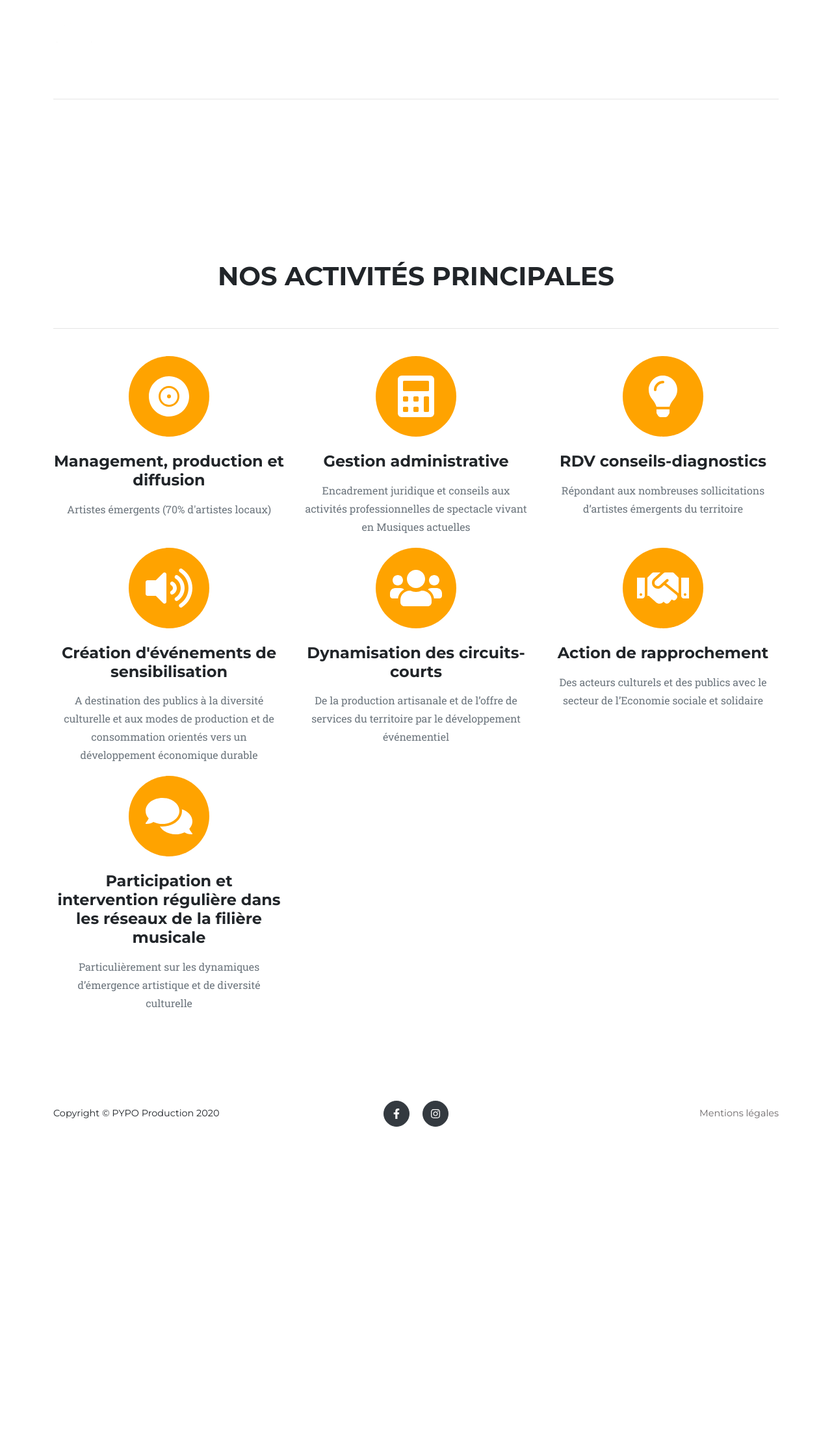
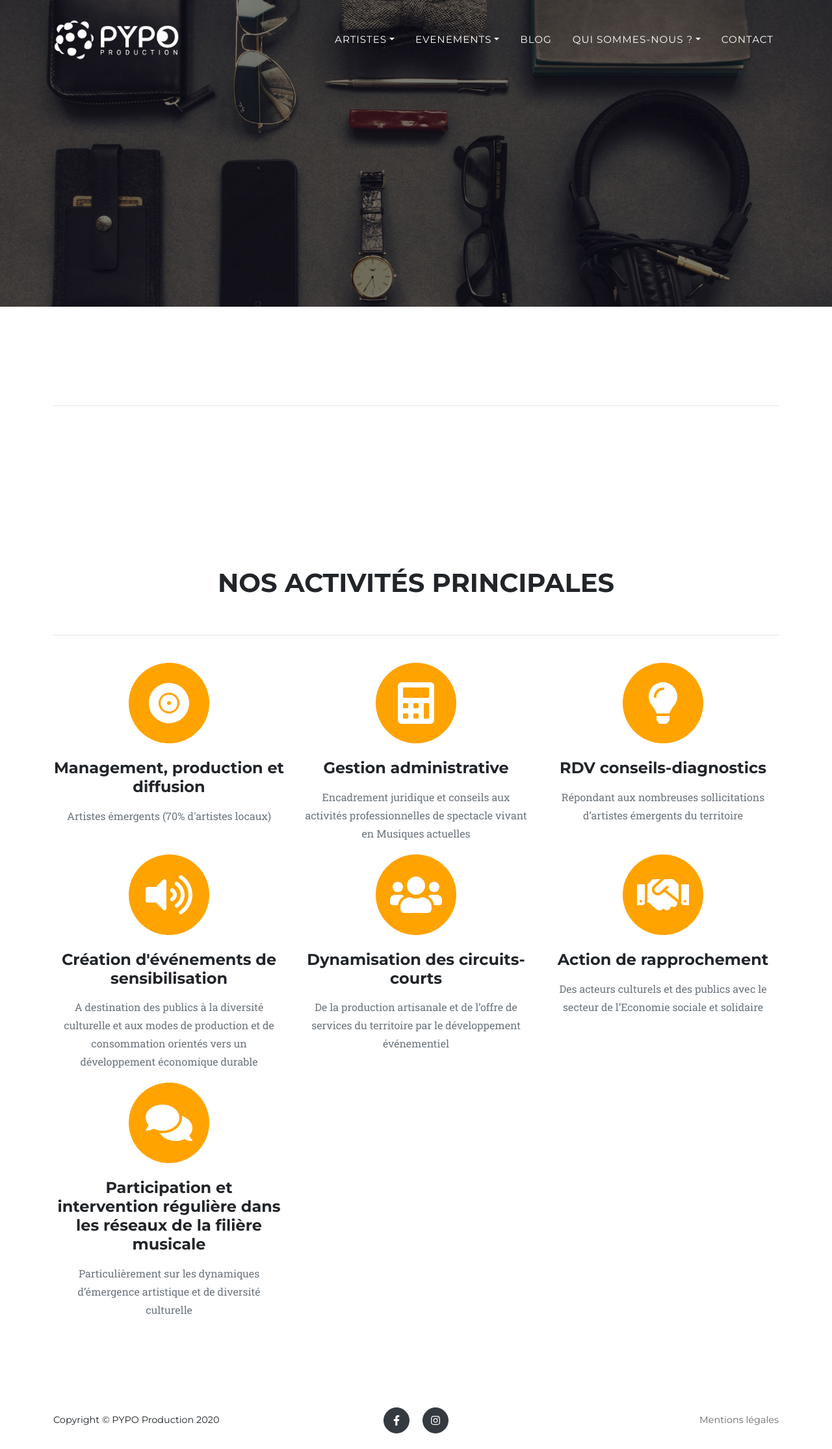
Before and after one commit to Nastyflav/site_PYPO_production, a Django app: template site_pypo/home/templates/home/association_page.html in a window 1280 px wide. Shown: the whole page at 65% size. Before the commit the page ends 1734 px from the top, so only its background shows below. Run offline with Django 3.2, Linux system fonts and the light colour scheme; the template is opened without the code that fills it, so the values that code supplies are empty; parts of the project's set-up code (start-up, migrations or seed data) failed here and were passed over; some libraries are stand-ins or nearby versions; some web fonts are replaced.

Commit message:
Removed the agenda item from the navbar

```diff
--- a/site_pypo/home/templates/home/association_page.html
+++ b/site_pypo/home/templates/home/association_page.html
@@ -5,6 +5,12 @@
 {% block body_class %}template-associationpage{% endblock %}
 
 {% block content %}
+
+<!-- Masthead-->
+<header class="masthead">
+    <div class="container">
+    </div>
+</header>
 
 <!-- Story-->
 <section class="page-section" id="story">
--- a/site_pypo/site_pypo/templates/base.html
+++ b/site_pypo/site_pypo/templates/base.html
@@ -36,7 +36,6 @@
                                     <a class="dropdown-item" href="#">Artiste 2</a>
                                     <a class="dropdown-item" href="#">Artiste 3</a>
                                 </div></li>
-                        <li class="nav-item"><a class="nav-link js-scroll-trigger" href="#agenda">Agenda</a></li>
                         <li class="nav-item dropdown">
                             <a class="nav-link js-scroll-trigger dropdown-toggle" href="/evenements/" id="navbarDropdownMenuLink" data-toggle="dropdown" aria-haspopup="true" aria-expanded="false">Evenements</a>
                                 <div class="dropdown-menu" aria-labelledby="navbarDropdownMenuLink">
```
